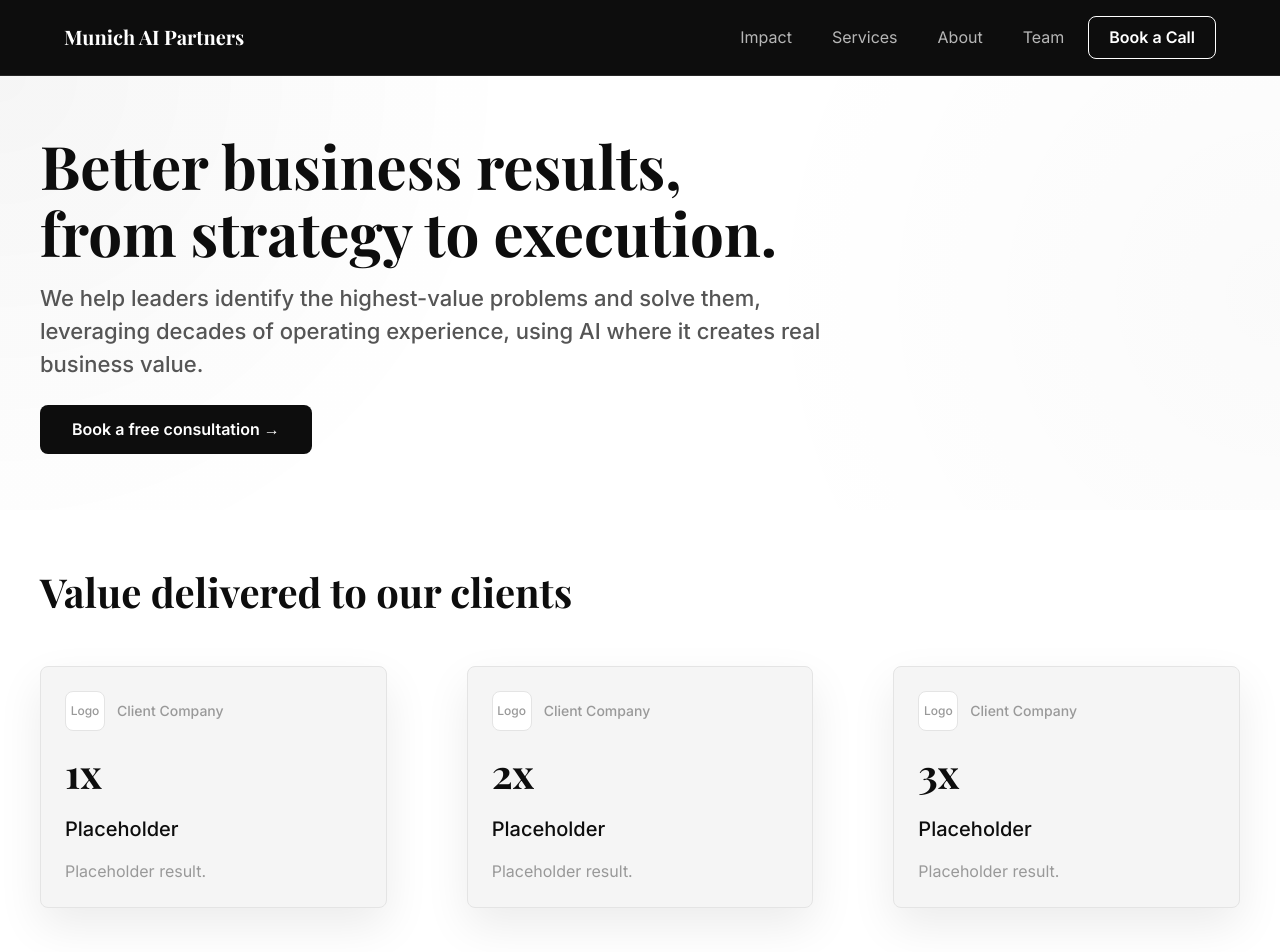
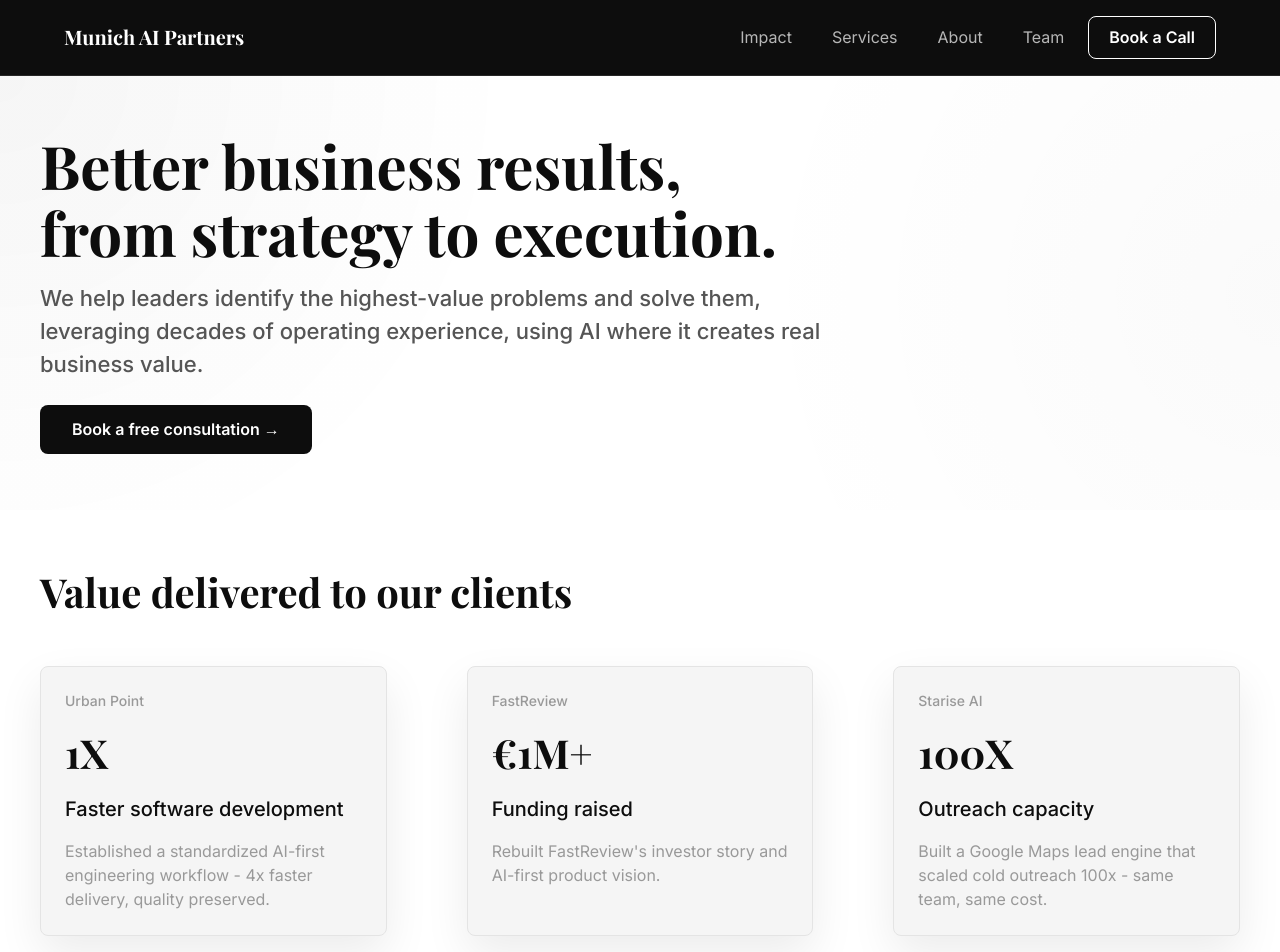
Before and after one commit to adluux/munich-ai-partners-website, a Next.js app: page / in a window 1280 px wide. Shown: the top 952 px of the page. Built offline with nearby package versions, Linux system fonts and the light colour scheme.

Commit message:
Update delivered value case studies

```diff
--- a/components/MetricCard.tsx
+++ b/components/MetricCard.tsx
@@ -4,18 +4,18 @@ import useCountUp from "@/hooks/useCountUp";
 
 interface MetricCardProps {
   target: number;
+  prefix?: string;
   suffix: string;
   companyName: string;
-  logoLabel: string;
   title: string;
   description: string;
 }
 
 export default function MetricCard({
   target,
+  prefix = "",
   suffix,
   companyName,
-  logoLabel,
   title,
   description,
 }: MetricCardProps) {
@@ -23,18 +23,14 @@ export default function MetricCard({
 
   return (
     <article className="flex h-full flex-col gap-4 rounded-lg border border-border-light bg-card p-6 shadow-soft">
-      <div className="flex items-center gap-3">
-        <div className="flex h-10 w-10 items-center justify-center rounded-lg border border-border-light bg-background font-sans text-[12px] font-medium leading-[1.4] text-text-secondary">
-          {logoLabel}
-        </div>
-        <p className="font-sans text-[14px] font-medium leading-[1.4] text-text-secondary">
-          {companyName}
-        </p>
-      </div>
+      <p className="font-sans text-[14px] font-medium leading-[1.4] text-text-secondary">
+        {companyName}
+      </p>
       <div
         ref={ref}
         className="font-heading text-[28px] font-bold leading-[1.3] text-primary md:text-[40px]"
       >
+        {prefix}
         {displayValue}
       </div>
       <h3 className="font-sans text-[20px] font-medium leading-[1.4] text-primary">
--- a/components/Testimonials.tsx
+++ b/components/Testimonials.tsx
@@ -27,9 +27,9 @@ export default function Testimonials({ className }: TestimonialsProps) {
             <FadeInWrapper key={card.id}>
               <MetricCard
                 target={card.target}
+                prefix={card.prefix}
                 suffix={card.suffix}
                 companyName={card.companyName}
-                logoLabel={card.logoLabel}
                 title={card.title}
                 description={card.description}
               />
--- a/lib/content.ts
+++ b/lib/content.ts
@@ -30,29 +30,32 @@ export const content = {
       {
         id: "01",
         target: 1,
-        suffix: "x",
-        companyName: "Client Company",
-        logoLabel: "Logo",
-        title: "Placeholder",
-        description: "Placeholder result.",
+        prefix: "",
+        suffix: "X",
+        companyName: "Urban Point",
+        title: "Faster software development",
+        description:
+          "Established a standardized AI-first engineering workflow - 4x faster delivery, quality preserved.",
       },
       {
         id: "02",
-        target: 2,
-        suffix: "x",
-        companyName: "Client Company",
-        logoLabel: "Logo",
-        title: "Placeholder",
-        description: "Placeholder result.",
+        target: 1,
+        suffix: "M+",
+        companyName: "FastReview",
+        title: "Funding raised",
+        description:
+          "Rebuilt FastReview's investor story and AI-first product vision.",
+        prefix: "€",
       },
       {
         id: "03",
-        target: 3,
-        suffix: "x",
-        companyName: "Client Company",
-        logoLabel: "Logo",
-        title: "Placeholder",
-        description: "Placeholder result.",
+        target: 100,
+        prefix: "",
+        suffix: "X",
+        companyName: "Starise AI",
+        title: "Outreach capacity",
+        description:
+          "Built a Google Maps lead engine that scaled cold outreach 100x - same team, same cost.",
       },
     ],
   },
```
